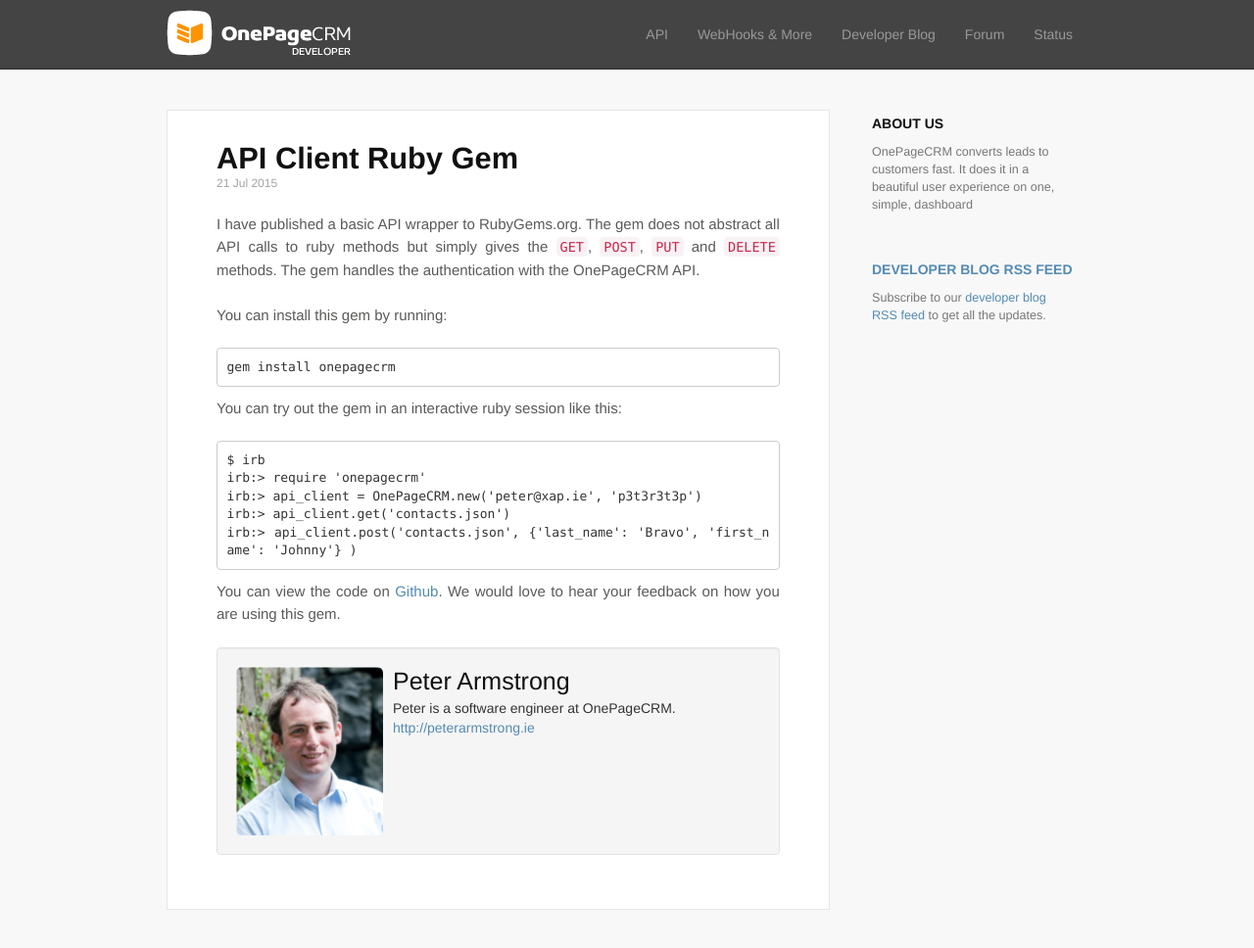
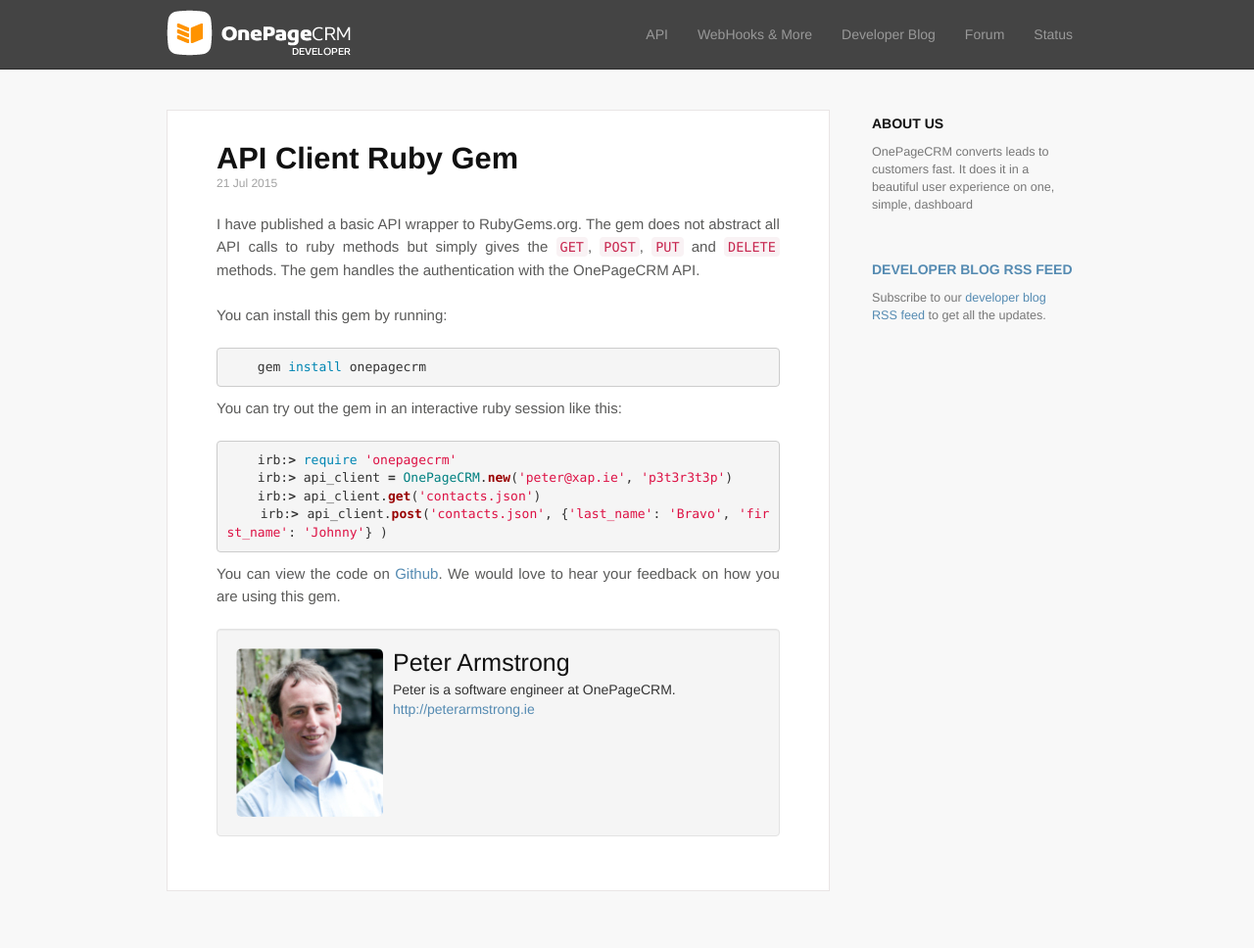
Before and after one commit to OnePageCRM/OnePageCRM.github.io, a Jekyll site: the page built from _posts/2015-07-21-api-client-gem.md, in a window 1280 px wide and 999 px high. Shown: the top 968 px of the window at 98% size. Built offline with Jekyll 4.4.1, drawn with Linux system fonts in a browser that asks for light colours; nearby versions of some CDN libraries; Markdown is read by kramdown in place of the engine named in the settings; a script that is not in the unit is left out.

Commit message:
reformatted

```diff
--- a/_posts/2015-07-21-api-client-gem.md
+++ b/_posts/2015-07-21-api-client-gem.md
@@ -11,17 +11,21 @@
 The gem does not abstract all API calls to ruby methods but simply gives the `GET`, `POST`, `PUT` and `DELETE` methods.
 The gem handles the authentication with the OnePageCRM API.
 
+
 You can install this gem by running:
+{% highlight bash %}
+    gem install onepagecrm
+{% endhighlight %}
 
-    gem install onepagecrm
 
 You can try out the gem in an interactive ruby session like this:
 
-    $ irb
+{% highlight ruby %}
     irb:> require 'onepagecrm'
     irb:> api_client = OnePageCRM.new('peter@xap.ie', 'p3t3r3t3p')
     irb:> api_client.get('contacts.json')
     irb:> api_client.post('contacts.json', {'last_name': 'Bravo', 'first_name': 'Johnny'} )
+{% endhighlight %}
 
 You can view the code on [Github][1].
 We would love to hear your feedback on how you are using this gem.
```
